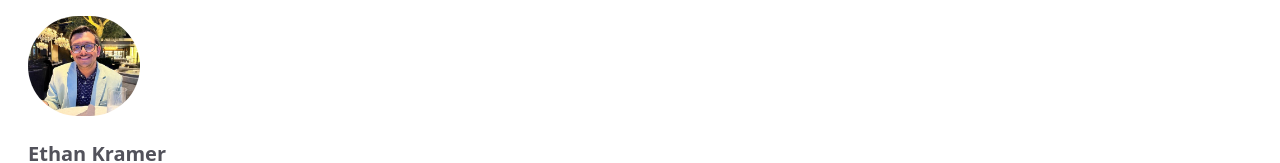
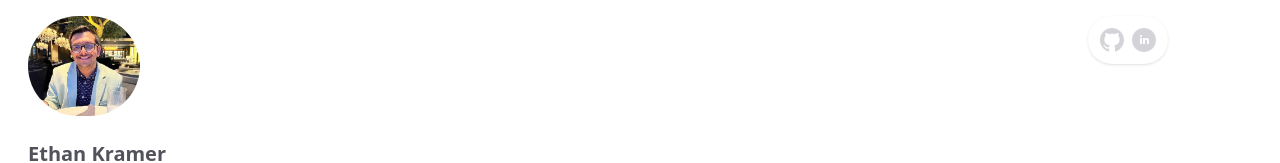
Before and after one commit to ekdevdes/ethankr-me, a React (Vite) app: page / in a window 1280 px wide. Shown: the top 163 px of the page. Built offline with nearby package versions, Linux system fonts and the light colour scheme.

Commit message:
feat: add nav with social links + fix ts config issue

```diff
--- a/index.html
+++ b/index.html
@@ -6,7 +6,7 @@
     <meta name="viewport" content="width=device-width, initial-scale=1.0" />
     <title>Ethan Kramer &middot; Pixel Pusher, Data Nerd, Cloud Enthusiast</title>
   </head>
-  <body class="bg-zinc-50">
+  <body class="bg-zinc-50 relative">
     <div id="root"></div>
     <script type="module" src="/src/main.tsx"></script>
   </body>
--- a/src/components/App.tsx
+++ b/src/components/App.tsx
@@ -1,10 +1,12 @@
 import { FC } from 'react'
 
 import Hero from './Hero'
+import Nav from './Nav'
 
 const App: FC = () => {
   return (
-    <div className="lg:container lg:mx-auto p-4 bg-white shadow-sm lg:shadow">
+    <div className="lg:container lg:mx-auto p-4 bg-white shadow-sm lg:shadow relative">
+      <Nav />
       <Hero />
     </div>
   )
--- a/src/components/Hero.tsx
+++ b/src/components/Hero.tsx
@@ -6,7 +6,6 @@
 const Hero: FC = () => {
   return (
     <div>
-      {/* image size can be reduced since we're only using it as a 115px image */}
       <img
         src={profilePic}
         className="min-w-20 lg:min-w-28 w-20 lg:w-2 rounded-full ml-3"
@@ -35,9 +34,9 @@
           firmly believe that software engineering is a team sport. It's not
           only about building the most technically robust solution, but
           collaborating with a team of individuals, each highly skilled in their
-          own areas, to craft the best solutions for customers. Because in the
-          end, the best technology isn’t just about technical excellence — it’s
-          about creating something that seamlessly enhances people’s lives,
+          own areas, to craft the best solutions for customers. After all, in
+          the end, the best technology isn’t just about technical excellence —
+          it’s about creating something that seamlessly enhances people’s lives,
           allowing them to focus on what truly matters: living life, making
           memories and being present for the moments that matter.
         </p>
--- /dev/null
+++ b/src/components/Nav.tsx
@@ -0,0 +1,53 @@
+import { FC } from 'react'
+
+const Nav: FC = () => {
+  return (
+    <nav className="shadow rounded-full fixed bg-white right-5 lg:right-28 z-10 p-3 pr-1">
+      <ul className="flex">
+        <li className="mr-2">
+          <a
+            href="https://github.com/ekdevdes"
+            target="_blank"
+            rel="noopener"
+            className="group"
+          >
+            <svg
+              xmlns="http://www.w3.org/2000/svg"
+              width="24"
+              height="24"
+              className="fill-zinc-300 hover:fill-zinc-500 transition-colors"
+              viewBox="0 0 24 24"
+              aria-hidden="true"
+            >
+              <path d="M12 0c-6.626 0-12 5.373-12 12 0 5.302 3.438 9.8 8.207 11.387.599.111.793-.261.793-.577v-2.234c-3.338.726-4.033-1.416-4.033-1.416-.546-1.387-1.333-1.756-1.333-1.756-1.089-.745.083-.729.083-.729 1.205.084 1.839 1.237 1.839 1.237 1.07 1.834 2.807 1.304 3.492.997.107-.775.418-1.305.762-1.604-2.665-.305-5.467-1.334-5.467-5.931 0-1.311.469-2.381 1.236-3.221-.124-.303-.535-1.524.117-3.176 0 0 1.008-.322 3.301 1.23.957-.266 1.983-.399 3.003-.404 1.02.005 2.047.138 3.006.404 2.291-1.552 3.297-1.23 3.297-1.23.653 1.653.242 2.874.118 3.176.77.84 1.235 1.911 1.235 3.221 0 4.609-2.807 5.624-5.479 5.921.43.372.823 1.102.823 2.222v3.293c0 .319.192.694.801.576 4.765-1.589 8.199-6.086 8.199-11.386 0-6.627-5.373-12-12-12z" />
+            </svg>
+            <span className="sr-only">View my Github profile</span>
+          </a>
+        </li>
+        <li className="mr-2">
+          <a
+            href="https://linkedin.com/in/ethankr"
+            target="_blank"
+            rel="noopener"
+            className="group"
+          >
+            <svg
+              xmlns="http://www.w3.org/2000/svg"
+              width="24"
+              height="24"
+              className="fill-zinc-300 hover:fill-zinc-500 transition-colors"
+              viewBox="0 0 24 24"
+              aria-hidden="true"
+            >
+              <path d="M12 0c-6.627 0-12 5.373-12 12s5.373 12 12 12 12-5.373 12-12-5.373-12-12-12zm-2 16h-2v-6h2v6zm-1-6.891c-.607 0-1.1-.496-1.1-1.109 0-.612.492-1.109 1.1-1.109s1.1.497 1.1 1.109c0 .613-.493 1.109-1.1 1.109zm8 6.891h-1.998v-2.861c0-1.881-2.002-1.722-2.002 0v2.861h-2v-6h2v1.093c.872-1.616 4-1.736 4 1.548v3.359z" />
+            </svg>
+
+            <span className="sr-only">View my LinkedIn profile</span>
+          </a>
+        </li>
+      </ul>
+    </nav>
+  )
+}
+
+export default Nav
--- a/tsconfig.json
+++ b/tsconfig.json
@@ -20,6 +20,6 @@
     "noUnusedParameters": true,
     "noFallthroughCasesInSwitch": true
   },
-  "include": ["src"],
+  "include": ["src/**/*"],
   "references": [{ "path": "./tsconfig.node.json" }]
 }
```
